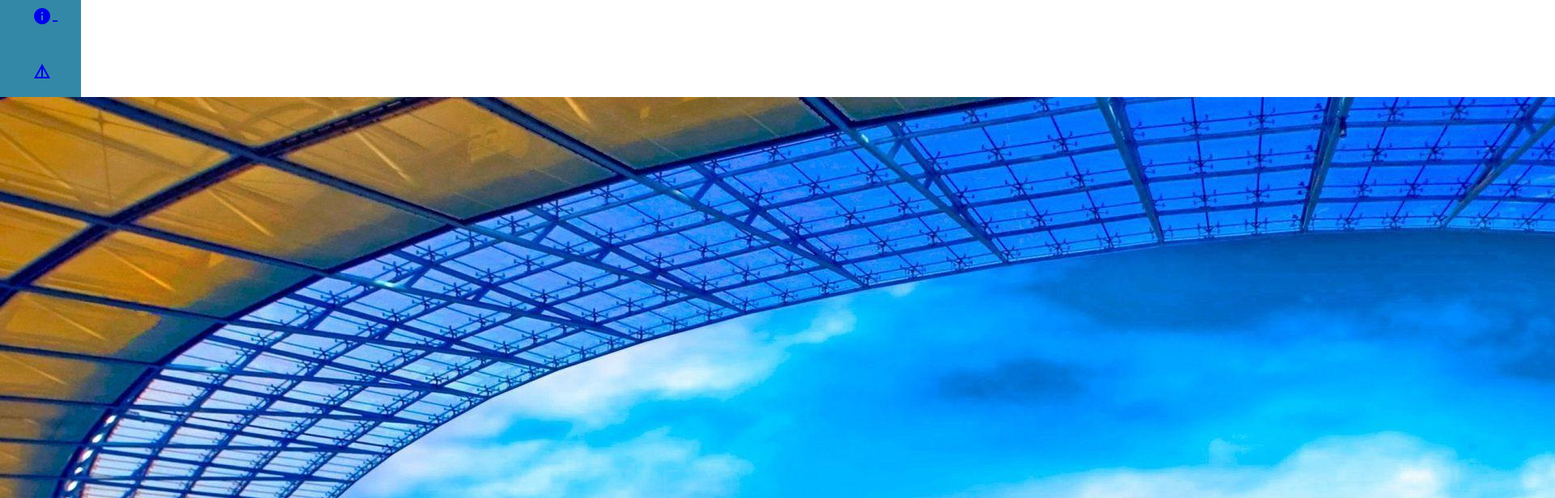
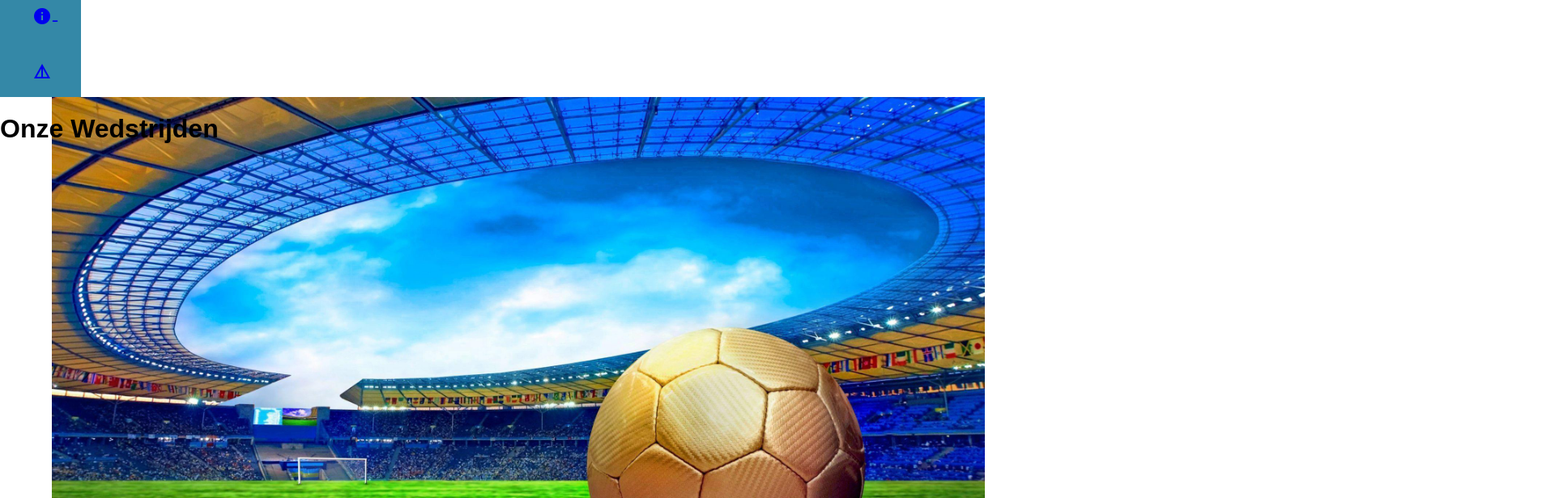
Before and after one commit to RobbertBons/Voetbalgeschiedenis, an Angular app in the folder Voetbalgeschiedenis/: page / in a window 1280 px wide. Shown: the part 260-876 px from the top of the page at 81% size, 1920 px wide, since content can reach past the window. Built offline with nearby package versions, Linux system fonts and the light colour scheme.

Commit message:
homepage

```diff
--- a/Voetbalgeschiedenis/src/app/homepage/homepage.component.html
+++ b/Voetbalgeschiedenis/src/app/homepage/homepage.component.html
@@ -13,8 +13,8 @@
         </div>
 
         <div id="main">
-            <div class="Introductie-col2">
-
+            <div class="Wedstrijden">
+                <h1>Onze Wedstrijden</h1>
             </div>
         </div>
     </body>
--- a/Voetbalgeschiedenis/src/app/homepage/homepage.component.scss
+++ b/Voetbalgeschiedenis/src/app/homepage/homepage.component.scss
@@ -3,17 +3,30 @@ body{
     #header{
         width: 100%;
         height: 50vh;
+        text-align: center;
+        position: absolute;
 
         h1{
-            text-align: center;
-            position: absolute;
             width: 100%;
             height: 100vh;
         }
         img{
             position: center;
-            font-size: 100px;
+            width: 90vw;
         }
     }
+    #main{
+        text-align: center;
+        position: absolute;
 
+        h1{
+            width: 100%;
+            height: 100vh;
+        }
+
+        .wedstrijden{
+        padding: 80 px 0;
+        display: flex;
+        }
+    }
 }
```
